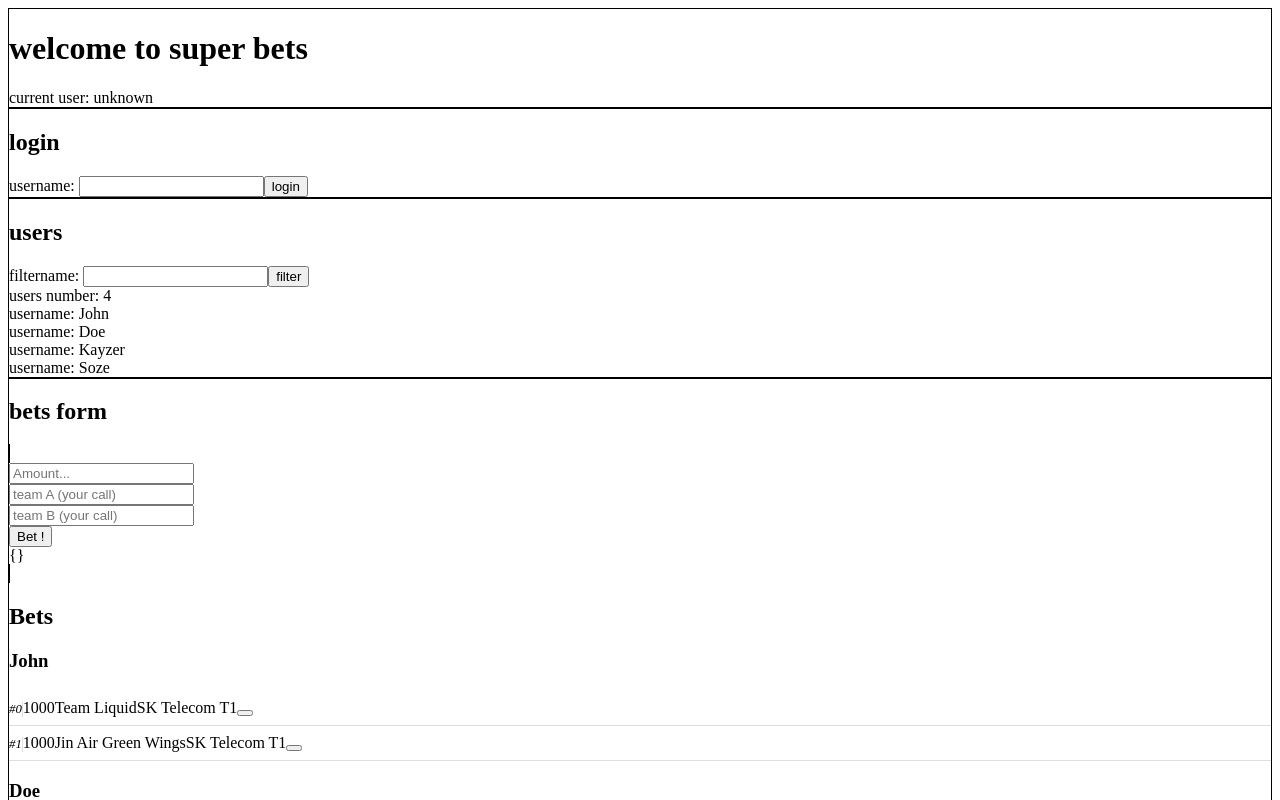
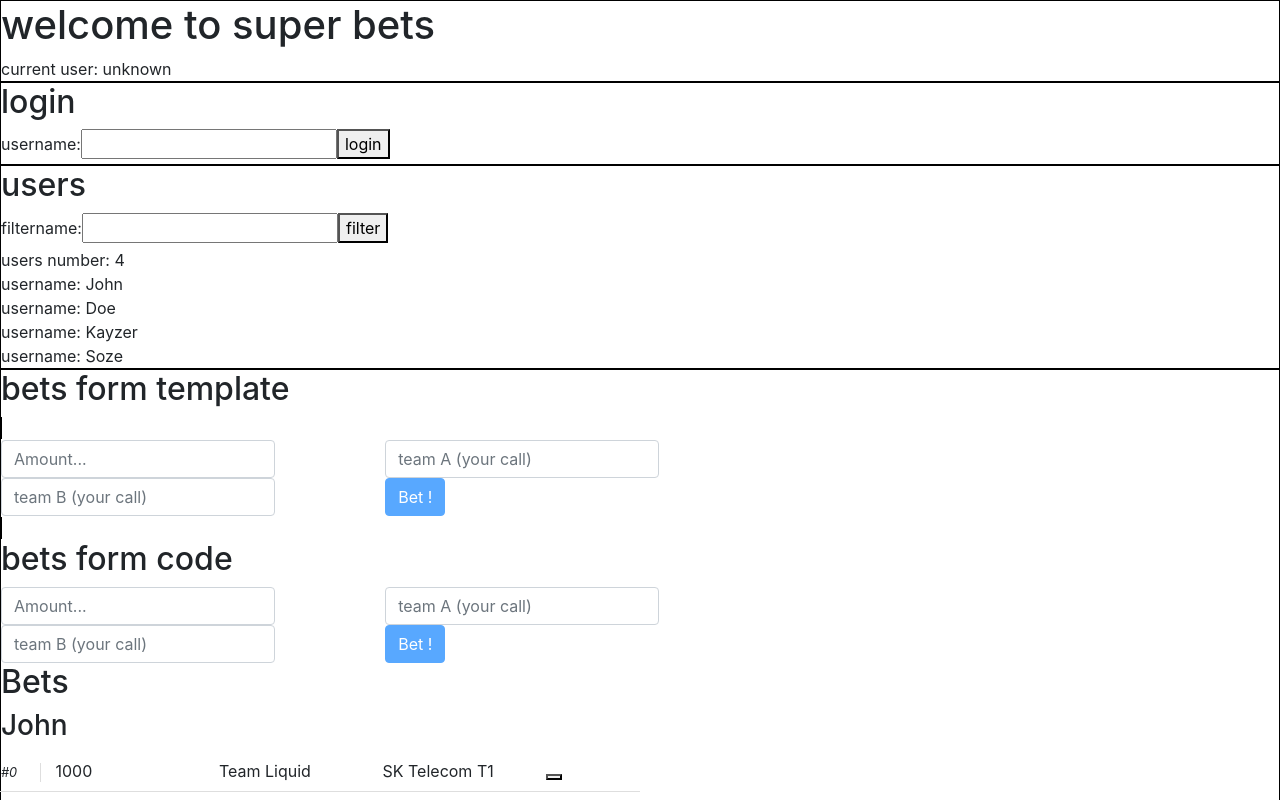
Before and after one commit to WindAflame/ngFormation, an Angular app: page /bets in a window 1280 px wide. Shown: the top 800 px of the page. Built offline with nearby package versions, Linux system fonts and the light colour scheme.

Commit message:
+bootstrap

```diff
--- a/angular.json
+++ b/angular.json
@@ -23,18 +23,21 @@
               "src/assets"
             ],
             "styles": [
+              "node_modules/bootstrap/dist/css/bootstrap.min.css",
               "src/styles.css"
             ],
-            "scripts": []
+            "scripts": [
+              "node_modules/jquery/dist/jquery.slim.min.js",
+              "node_modules/popper.js/dist/umd/popper.min.js",
+              "node_modules/bootstrap/dist/js/bootstrap.min.js"
+            ]
           },
           "configurations": {
             "production": {
-              "fileReplacements": [
-                {
-                  "replace": "src/environments/environment.ts",
-                  "with": "src/environments/environment.prod.ts"
-                }
-              ],
+              "fileReplacements": [{
+                "replace": "src/environments/environment.ts",
+                "with": "src/environments/environment.prod.ts"
+              }],
               "optimization": true,
               "outputHashing": "all",
               "sourceMap": false,
--- a/package.json
+++ b/package.json
@@ -20,7 +20,10 @@
     "@angular/platform-browser": "^6.0.3",
     "@angular/platform-browser-dynamic": "^6.0.3",
     "@angular/router": "^6.0.3",
+    "bootstrap": "^4.1.1",
     "core-js": "^2.5.4",
+    "jquery": "^3.3.1",
+    "popper.js": "^1.14.3",
     "rxjs": "^6.0.0",
     "zone.js": "^0.8.26"
   },
--- /dev/null
+++ b/src/app/bets/bet-form-code/bet-form-code.component.html
@@ -0,0 +1,25 @@
+<div class="row">
+  <div class="col">
+    <form class="form-inline" (ngSubmit)='submit()' [formGroup]="betform">
+      <div class="form-row">
+
+        <div class="form-group col-md-5">
+          <input class="form-control" type="number" placeholder="Amount..."  formControlName="amount">
+          <div *ngIf="amoutCtrl.dirty && amount.hasError('required')">Username is required</div>
+        </div>
+
+        <div class="form-group col-md-5">
+          <input class="form-control" type="text" placeholder="team A (your call)" formControlName="teama">
+        </div>
+
+        <div class="form-group col-md-5">
+          <input class="form-control" type="text" placeholder="team B (your call)" formControlName="teamb">
+        </div>
+
+        <div class="form-group col-md-auto">
+          <button class="form-control" [disabled]="betform.invalid" class="btn btn-primary">Bet !</button>
+        </div>
+      </div>
+    </form>
+  </div>
+</div>
--- /dev/null
+++ b/src/app/bets/bet-form-code/bet-form-code.component.ts
@@ -0,0 +1,47 @@
+import { Component, OnInit } from '@angular/core';
+import { FormGroup, FormBuilder, Validators, FormControl } from '@angular/forms';
+
+@Component({
+  selector: 'app-bet-form-code',
+  templateUrl: './bet-form-code.component.html',
+  styleUrls: ['./bet-form-code.component.css']
+})
+export class BetFormCodeComponent implements OnInit {
+
+  betform: FormGroup;
+
+  amoutCtrl: FormControl;
+
+
+  constructor(fb: FormBuilder) {
+
+    this.amoutCtrl = fb.control('',
+      [
+        BetFormCodeComponent.enoughMoney
+      ]);
+
+
+    this.betform = fb.group({
+      amount: this.amoutCtrl,
+      teama: fb.control(''),
+      teamb: fb.control('')
+    });
+  }
+
+  static enoughMoney(control: FormControl) {
+    const amount = control.value;
+    return amount < 1000 ? { notEnough: true } : null;
+  }
+
+
+  submit() {
+    console.log(this.betform.value);
+  }
+  ngOnInit() {
+  }
+
+
+
+
+
+}
--- a/src/app/bets/bet-form-template/bet-form-template.component.html
+++ b/src/app/bets/bet-form-template/bet-form-template.component.html
@@ -1,6 +1,6 @@
 <div class="row">
   <div class="col">
-    <form class="form-inline" (ngSubmit)='submit()'>
+    <form class="form-inline" (ngSubmit)='submit()' #betform="ngForm">
       <div class="form-row">
 
         <div class="form-group col-md-5">
@@ -16,7 +16,7 @@
         </div>
 
         <div class="form-group col-md-auto">
-          <button class="form-control" class="btn btn-primary">Bet !</button>
+          <button class="form-control" [disabled]="betform.invalid" class="btn btn-primary">Bet !</button>
         </div>
       </div>
     </form>
--- a/src/app/bets/bets.module.ts
+++ b/src/app/bets/bets.module.ts
@@ -4,6 +4,7 @@ import { NgModule } from '@angular/core';
 import { CommonModule } from '@angular/common';
 import { FormsModule, ReactiveFormsModule } from '@angular/forms';
 import { BetFormTemplateComponent } from './bet-form-template/bet-form-template.component';
+import { BetFormCodeComponent } from './bet-form-code/bet-form-code.component';
 
 @NgModule({
   imports: [
@@ -15,6 +16,7 @@ import { BetFormTemplateComponent } from './bet-form-template/bet-form-template.
     BetComponent,
     BetsComponent,
     BetFormTemplateComponent,
+    BetFormCodeComponent,
   ],
   exports: [
     BetComponent,
--- a/src/app/bets/bets/bets.component.html
+++ b/src/app/bets/bets/bets.component.html
@@ -1,7 +1,8 @@
 <div class="app-box">
-  <h2> bets form</h2>
+  <h2> bets form template</h2>
   <app-bet-form-template class="app-box"></app-bet-form-template>
-
+  <h2> bets form code</h2>
+  <app-bet-form-code>class="app-box"</app-bet-form-code>
 
 
   <h2>Bets</h2>
```
Also changed, not shown: src/app/bets/bet-form-code/bet-form-code.component.css (added), 2 other files (tests, documents, lock files or other folders).
